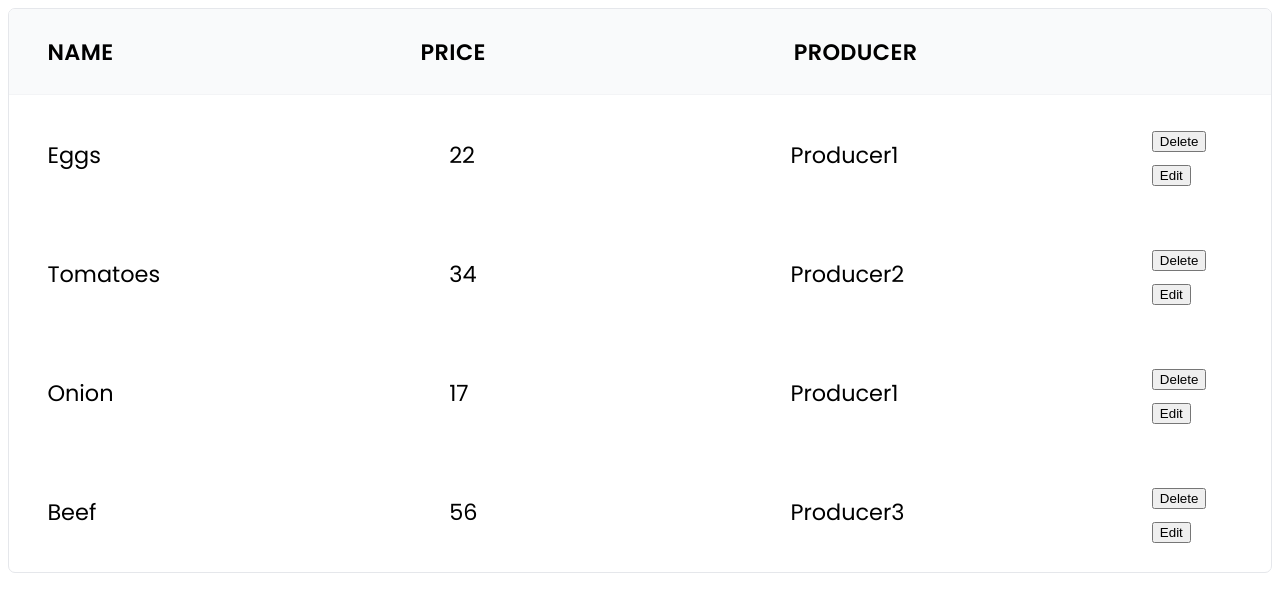
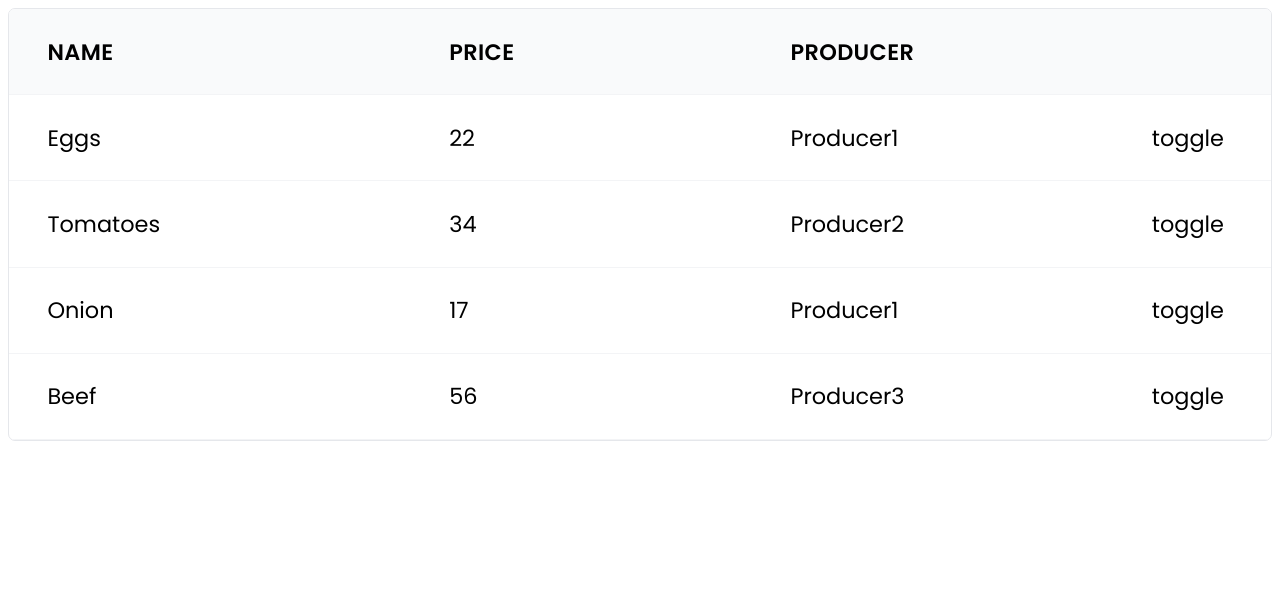
Before and after one commit to StasStone/esl-system, a React (Vite) app: page / in a window 1280 px wide. Shown: the top 612 px of the page. Built offline with nearby package versions, Linux system fonts and the light colour scheme; a web font is replaced by a local one.

Commit message:
feat: add product actions menu

```diff
--- /dev/null
+++ b/src/components/ActionsMenu.css
@@ -0,0 +1,9 @@
+.menu-container {
+  border: 1px solid var(--color-grey-0);
+  border-radius: 7px;
+  padding: 0.6rem;
+  display: flex;
+  flex-direction: column;
+  justify-content: center;
+  gap: 0.2rem;
+}
--- /dev/null
+++ b/src/components/ActionsMenu.tsx
@@ -0,0 +1,50 @@
+import { createContext, ReactNode, useContext, useState } from 'react'
+
+type MenuContextType = {
+  openId: number
+  open: (id: number) => void
+  close: () => void
+}
+
+const MenuContext = createContext<MenuContextType | undefined>(undefined)
+
+export default function ActionsMenu({ children }: { children: ReactNode }) {
+  const [openId, setOpenId] = useState(-1)
+
+  const open = (id: number) => setOpenId(id)
+
+  const close = () => setOpenId(-1)
+
+  return (
+    <MenuContext.Provider value={{ openId, open, close }}>
+      <div>{children}</div>
+    </MenuContext.Provider>
+  )
+}
+
+function ActionsMenuToggle({ id }: { id: number }) {
+  const { open } = useContext(MenuContext)!
+
+  function handleClick(e: any) {
+    open(id)
+    console.log(e.target.closest)
+  }
+
+  return <div onClick={handleClick}>toggle</div>
+}
+
+function ActionsMenuBody({
+  children,
+  id
+}: {
+  children: ReactNode
+  id: number
+}) {
+  const { openId } = useContext(MenuContext)!
+
+  if (!id || id !== openId) return null
+  return <div className="menu-container">{children}</div>
+}
+
+ActionsMenu.Body = ActionsMenuBody
+ActionsMenu.Toggle = ActionsMenuToggle
--- a/src/components/TableHeader.css
+++ b/src/components/TableHeader.css
@@ -1,6 +1,7 @@
 .header {
   display: grid;
-  grid-template-columns: 3.4fr 3.4fr 4fr;
+  grid-template-columns: 3.6fr 3fr 3.2fr 0.8fr;
+  column-gap: 2.4rem;
   justify-content: space-around;
   text-transform: uppercase;
   padding: 1.6rem 2.4rem;
--- a/src/components/TableRow.css
+++ b/src/components/TableRow.css
@@ -5,4 +5,5 @@
   column-gap: 2.4rem;
   align-items: center;
   transition: none;
+  border-bottom: 1px solid var(--color-grey-100);
 }
--- a/src/components/TableRow.tsx
+++ b/src/components/TableRow.tsx
@@ -1,22 +1,24 @@
 import { Product } from '../models/product'
+import ActionsMenu from './ActionsMenu'
 import './TableRow.css'
 
 export default function TableRow({ product }: { product: Product }) {
   const { name, price, producer } = product
-
-  function handleDelete(): void {}
-
-  function handleEdit(): void {}
 
   return (
     <div className="row">
       <div>{name}</div>
       <div>{price}</div>
       <div>{producer}</div>
-      <div className="produc-actions">
-        <button onClick={handleDelete}>Delete</button>
-        <button onClick={handleEdit}>Edit</button>
-      </div>
+      <ActionsMenu>
+        <div className="product-actions">
+          <ActionsMenu.Toggle id={product.id} />
+        </div>
+        <ActionsMenu.Body id={product.id}>
+          <button>Delete</button>
+          <button>Edit</button>
+        </ActionsMenu.Body>
+      </ActionsMenu>
     </div>
   )
 }
```
